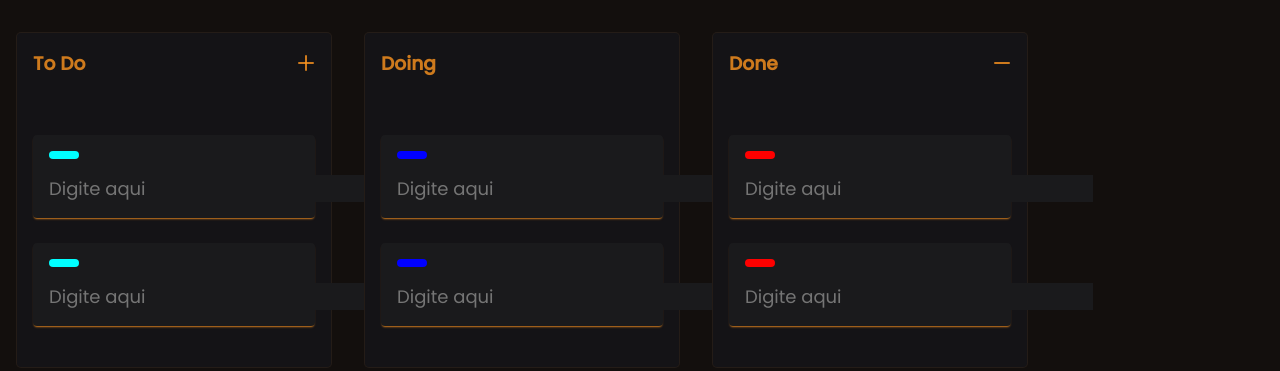
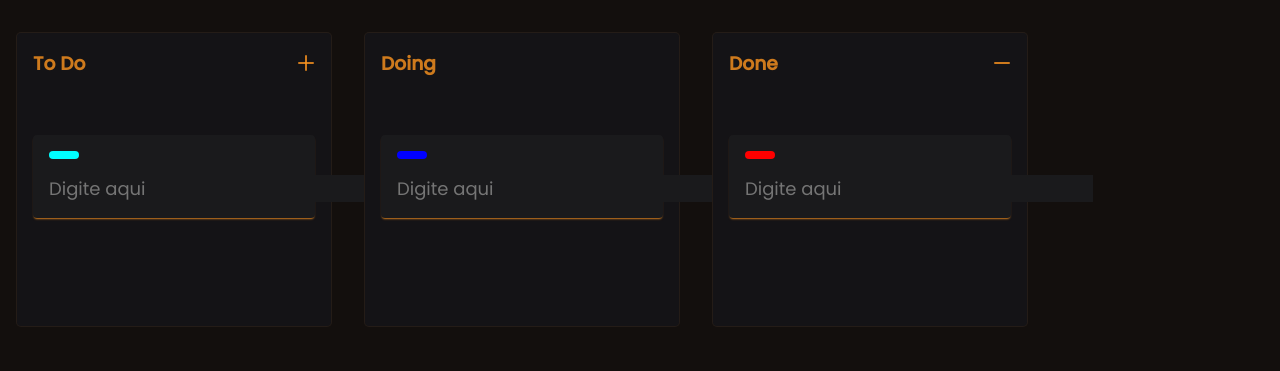
Before and after one commit to Marllon-Freitas/Kanban-board, a plain HTML site: page src/views/index.html in a window 1280 px wide. Drawn offline with nearby package versions, Linux system fonts and the light colour scheme.

Commit message:
removing unimportant things

```diff
--- a/src/views/index.html
+++ b/src/views/index.html
@@ -20,10 +20,6 @@
                     <div class="status" ></div>
                     <div class="content"><input type="text" placeholder="Digite aqui"></div>
                 </div>
-                <div class="card"  draggable="true">
-                    <div class="status" ></div>
-                    <div class="content"><input type="text" placeholder="Digite aqui"></div>
-                </div>
             </div>
         </li>
         <li class="board">
@@ -32,10 +28,6 @@
                 <div class="card" draggable="true">
                     <div class="status" >
                     </div>
-                    <div class="content"><input type="text" placeholder="Digite aqui"></div>
-                </div>
-                <div class="card"  draggable="true">
-                    <div class="status" ></div>
                     <div class="content"><input type="text" placeholder="Digite aqui"></div>
                 </div>
             </div>
@@ -51,10 +43,6 @@
                     </div>
                     <div class="content"><input type="text" placeholder="Digite aqui"></div>
                 </div>
-                <div class="card"  draggable="true">
-                    <div class="status" ></div>
-                    <div class="content"><input type="text" placeholder="Digite aqui"></div>
-                </div>
             </div>
         </li>
     </ul>
```
